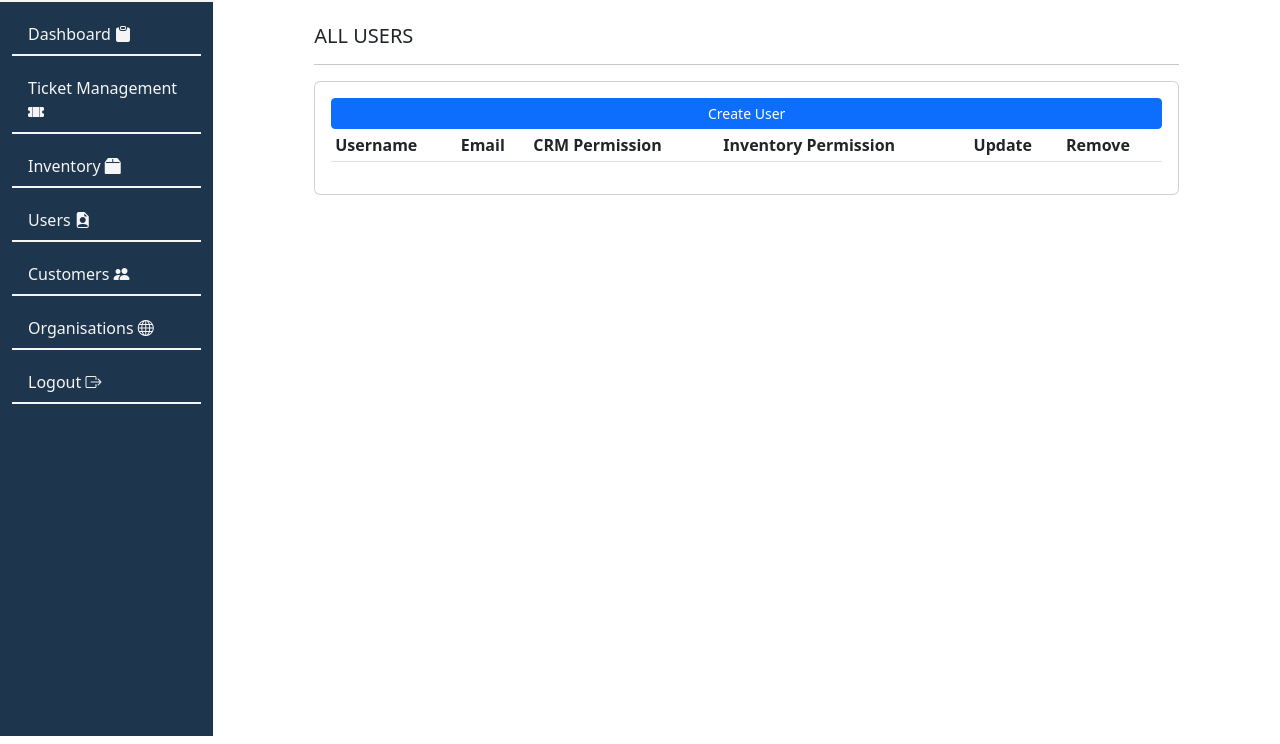
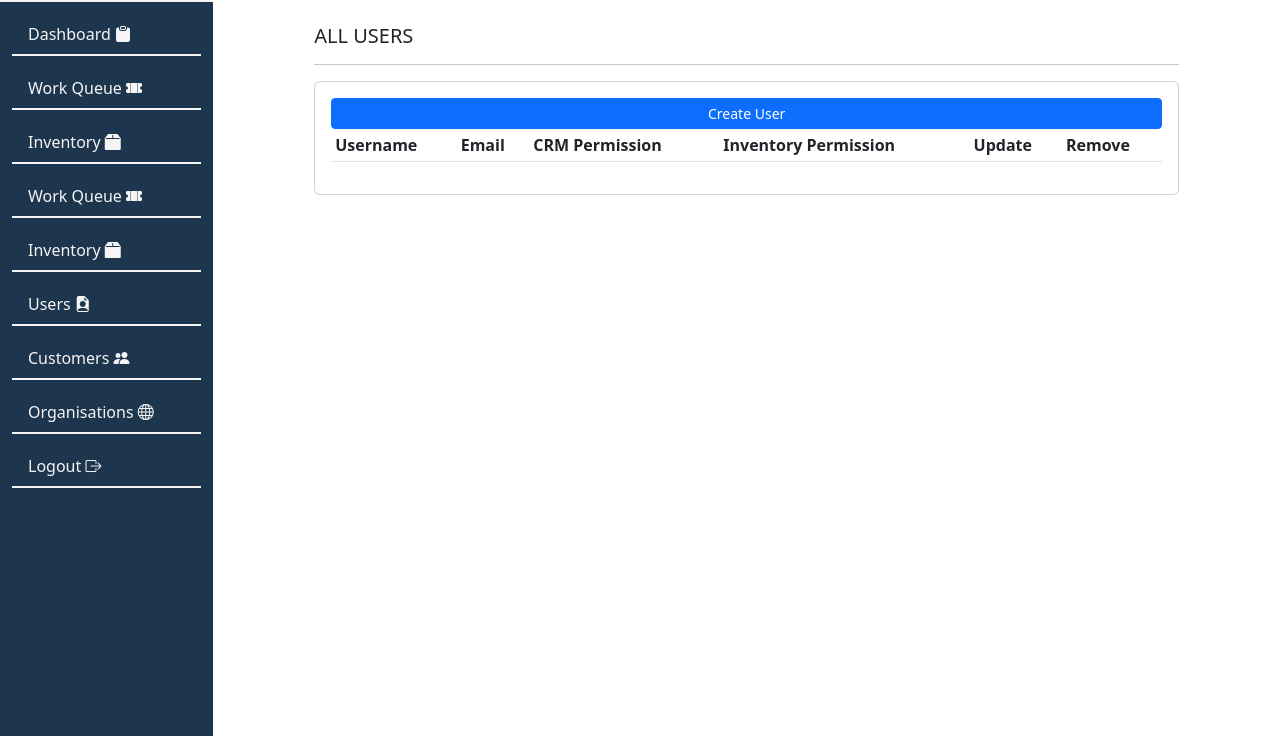
Before and after one commit to APS-Developers/CRM, a Django app: page /showUser/ in a window 1280 px wide. Shown: the part 56-800 px from the top of the page. Run offline with Django 3.2, Linux system fonts and the light colour scheme; a user stored in the database is signed in; tables that the repository leaves empty hold one stand-in row (values such as "Sample post"); lists and menus that the app fills with data are empty.

Commit message:
modified sidebar

```diff
--- a/templates/dashboardNavbar.html
+++ b/templates/dashboardNavbar.html
@@ -38,14 +38,25 @@
                         <li class="nav-item">
                             <a class="nav-link" href="/dashboard">Dashboard <i class="bi bi-clipboard-fill aps_icons"></i></a>
                         </li>
+                        {% if user.userpermission.CRM_permission == True %}
                         <li class="nav-item">
-                            <a class="nav-link active" aria-current="page" href="/showTicket">Ticket Management <i
+                            <a class="nav-link active" aria-current="page" href="/showTicket">Work Queue <i
+                                    class="bi bi-ticket-perforated-fill aps_icons"></i></a>
+                        </li>
+                        {% endif %}
+                        {% if user.userpermission.Inventory_permission == True %}
+                        <li class="nav-item">
+                            <a class="nav-link" href="/showInventory">Inventory <i class="bi bi-box2-fill aps_icons"></i></a>
+                        </li>
+                        {% endif %}
+                        {% if user.is_authenticated and user.is_staff and user.is_superuser %}
+                        <li class="nav-item">
+                            <a class="nav-link active" aria-current="page" href="/showTicket">Work Queue <i
                                     class="bi bi-ticket-perforated-fill aps_icons"></i></a>
                         </li>
                         <li class="nav-item">
                             <a class="nav-link" href="/showInventory">Inventory <i class="bi bi-box2-fill aps_icons"></i></a>
                         </li>
-                        {% if user.is_authenticated and user.is_staff and user.is_superuser %}
                         <li class="nav-item">
                             <a class="nav-link" href="/showUser">Users <i
                                     class="bi bi-file-earmark-person-fill aps_icons"></i></a>
```
Also changed, not shown: media/1.png (deleted), media/3.png (deleted).
